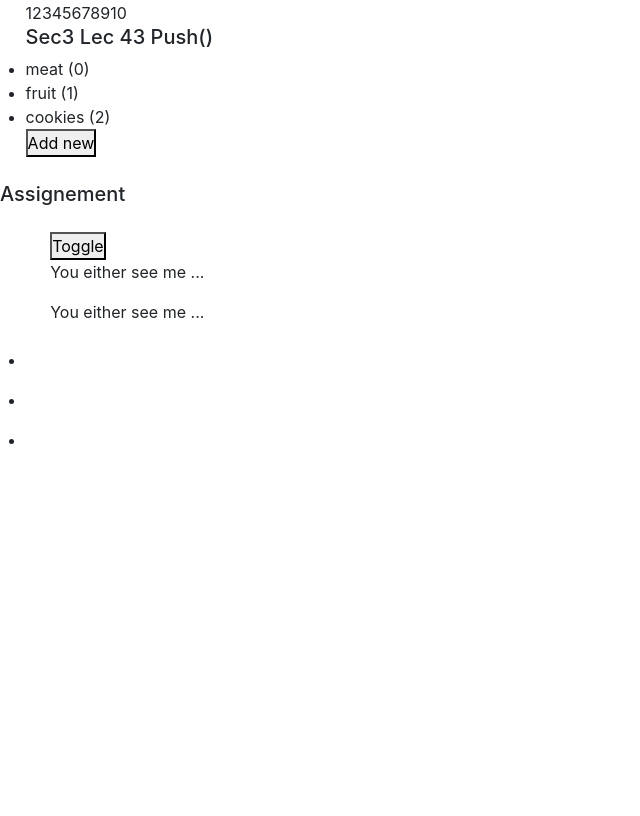
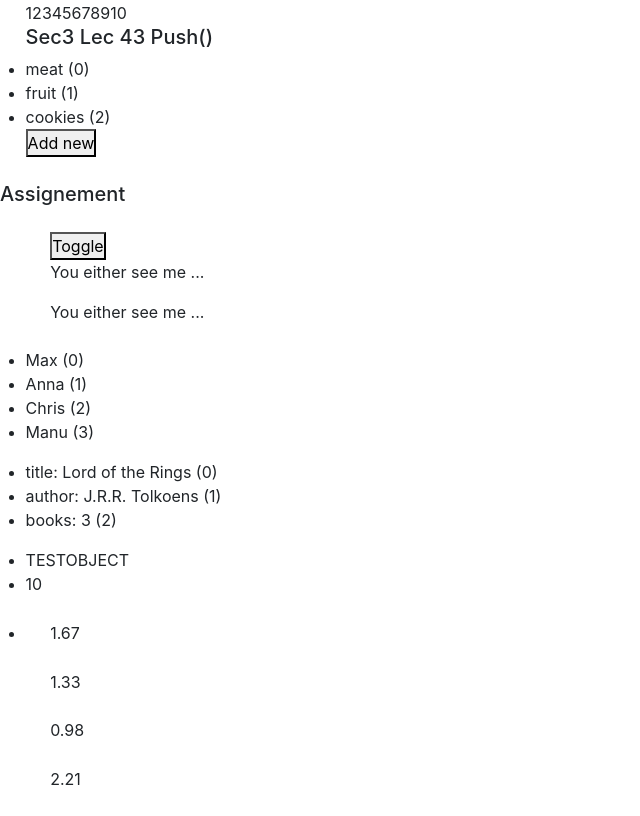
Before and after one commit to yukijina/vueExercise3, a plain HTML site: page index.html in a window 1280 px wide. Shown: the part 1211-2027 px from the top of the page, without its empty margins (0-640 px from the left). Before the commit the page ends 1689 px from the top, so only its background shows below. Drawn offline with nearby package versions, Linux system fonts and the light colour scheme.

Commit message:
for loop exercise

```diff
--- a/index.html
+++ b/index.html
@@ -78,16 +78,21 @@
 	  </div>
 	  <!-- 2) Output an <ul> of array elements of your choice. Also print the index of each element. -->
 	  <ul>
-	    <li></li>
+	    <li v-for="(arr, index) in array">{{ arr }} ({{ index }})</li>
 	  </ul>
 	  <!-- 3) Print all key-value pairs of the following object: {title: 'Lord of the Rings', author: 'J.R.R. Tolkiens', books: '3'}. Also print the index of each item. -->
 	  <ul>
-	    <li></li>
+	    <li v-for="(value, key, index) in myObject">{{ key }}: {{ value }} ({{ index }})</li>
 	  </ul>
 	  <!-- 4) Print the following object (only the values) and also create a nested loop for the array: {name: 'TESTOBJECT', data: [1.67, 1.33, 0.98, 2.21]} (hint: use v-for and v-if to achieve this) -->
 	  <ul>
-	    <li>
-
+	    <li v-for="value in testData">
+				<template v-if="Array.isArray(value)">
+					<div v-for="element in value">{{ element }}</div>
+				</template>
+				<template v-else>
+					{{ value }}
+				</template>
 	    </li>
 	  </ul>
 	</div>
```
